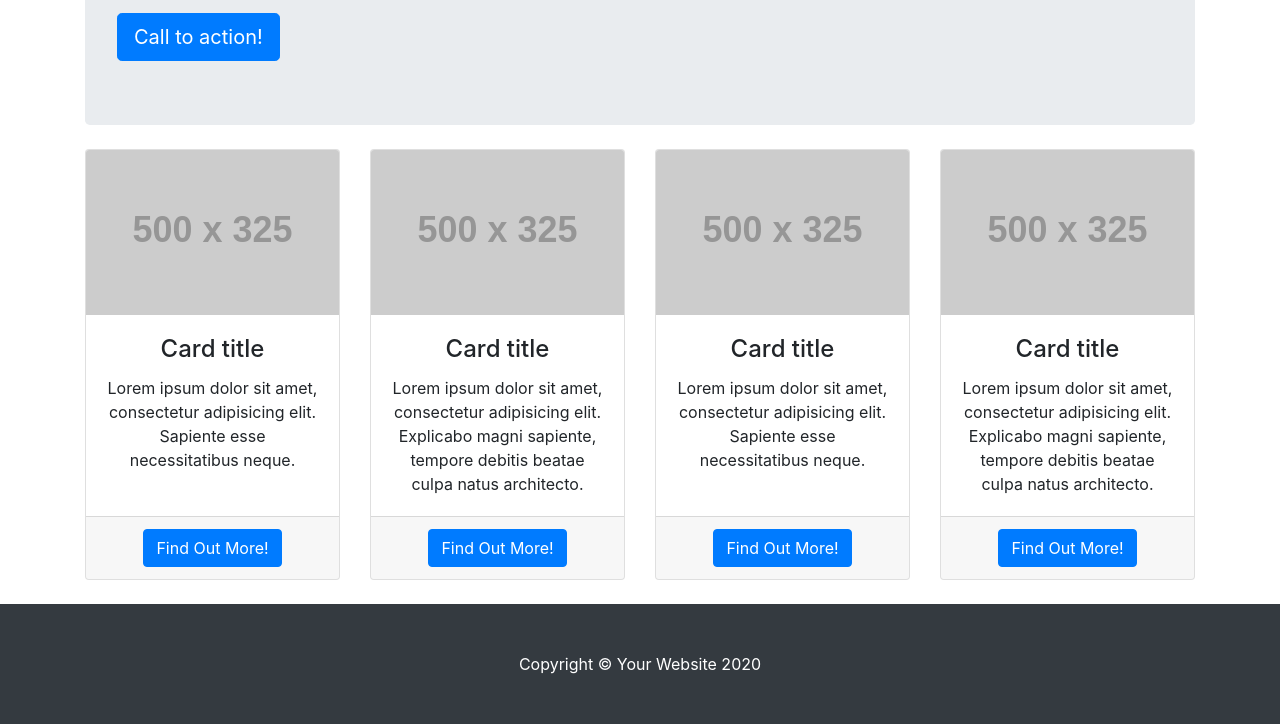
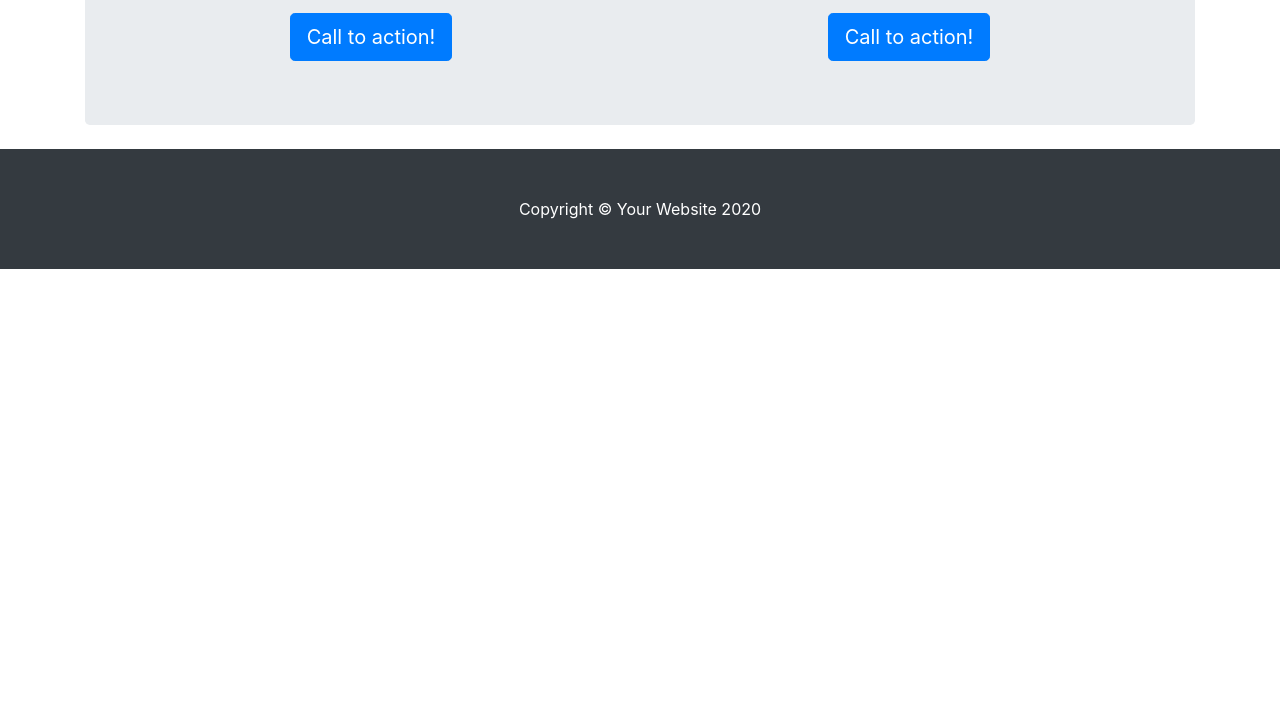
Before and after one commit to Nita242004/IBJ-PROJECT, a website: page index.html in a window 1280 px wide. Shown: the part 301-1025 px from the top of the page. After the commit the page ends 800 px from the top, so only its background shows below. Drawn offline with Linux system fonts and the light colour scheme; placeholder pictures from the web are drawn by us.

Commit message:
layout ready 1

```diff
--- a/index.html
+++ b/index.html
@@ -23,7 +23,7 @@
   <!-- Navigation -->
   <nav class="navbar navbar-expand-lg navbar-dark bg-dark fixed-top">
     <div class="container">
-      <a class="navbar-brand" href="#">Start Bootstrap</a>
+      <a class="navbar-brand" href="#">Hello</a>
       <button class="navbar-toggler" type="button" data-toggle="collapse" data-target="#navbarResponsive" aria-controls="navbarResponsive" aria-expanded="false" aria-label="Toggle navigation">
         <span class="navbar-toggler-icon"></span>
       </button>
@@ -55,63 +55,15 @@
     <header class="jumbotron my-4">
       <h1 class="display-3">A Warm Welcome!</h1>
       <p class="lead">Lorem ipsum dolor sit amet, consectetur adipisicing elit. Ipsa, ipsam, eligendi, in quo sunt possimus non incidunt odit vero aliquid similique quaerat nam nobis illo aspernatur vitae fugiat numquam repellat.</p>
+      <div class="row">
+        <div class="col" align="center">
           <a href="#" class="btn btn-primary btn-lg">Call to action!</a>
-    </header>
-
-    <!-- Page Features -->
-    <div class="row text-center">
-
-      <div class="col-lg-3 col-md-6 mb-4">
-        <div class="card h-100">
-          <img class="card-img-top" src="http://placehold.it/500x325" alt="">
-          <div class="card-body">
-            <h4 class="card-title">Card title</h4>
-            <p class="card-text">Lorem ipsum dolor sit amet, consectetur adipisicing elit. Sapiente esse necessitatibus neque.</p>
         </div>
-          <div class="card-footer">
-            <a href="#" class="btn btn-primary">Find Out More!</a>
+        <div class="col" align="center">
+          <a href="#" class="btn btn-primary btn-lg">Call to action!</a>
         </div>
       </div>
-      </div>
-
-      <div class="col-lg-3 col-md-6 mb-4">
-        <div class="card h-100">
-          <img class="card-img-top" src="http://placehold.it/500x325" alt="">
-          <div class="card-body">
-            <h4 class="card-title">Card title</h4>
-            <p class="card-text">Lorem ipsum dolor sit amet, consectetur adipisicing elit. Explicabo magni sapiente, tempore debitis beatae culpa natus architecto.</p>
-          </div>
-          <div class="card-footer">
-            <a href="#" class="btn btn-primary">Find Out More!</a>
-          </div>
-        </div>
-      </div>
-
-      <div class="col-lg-3 col-md-6 mb-4">
-        <div class="card h-100">
-          <img class="card-img-top" src="http://placehold.it/500x325" alt="">
-          <div class="card-body">
-            <h4 class="card-title">Card title</h4>
-            <p class="card-text">Lorem ipsum dolor sit amet, consectetur adipisicing elit. Sapiente esse necessitatibus neque.</p>
-          </div>
-          <div class="card-footer">
-            <a href="#" class="btn btn-primary">Find Out More!</a>
-          </div>
-        </div>
-      </div>
-
-      <div class="col-lg-3 col-md-6 mb-4">
-        <div class="card h-100">
-          <img class="card-img-top" src="http://placehold.it/500x325" alt="">
-          <div class="card-body">
-            <h4 class="card-title">Card title</h4>
-            <p class="card-text">Lorem ipsum dolor sit amet, consectetur adipisicing elit. Explicabo magni sapiente, tempore debitis beatae culpa natus architecto.</p>
-          </div>
-          <div class="card-footer">
-            <a href="#" class="btn btn-primary">Find Out More!</a>
-          </div>
-        </div>
-      </div>
+    </header>
 
   </div>
   <!-- /.row -->
```
Lines whose indentation alone changed are shown as unchanged.
